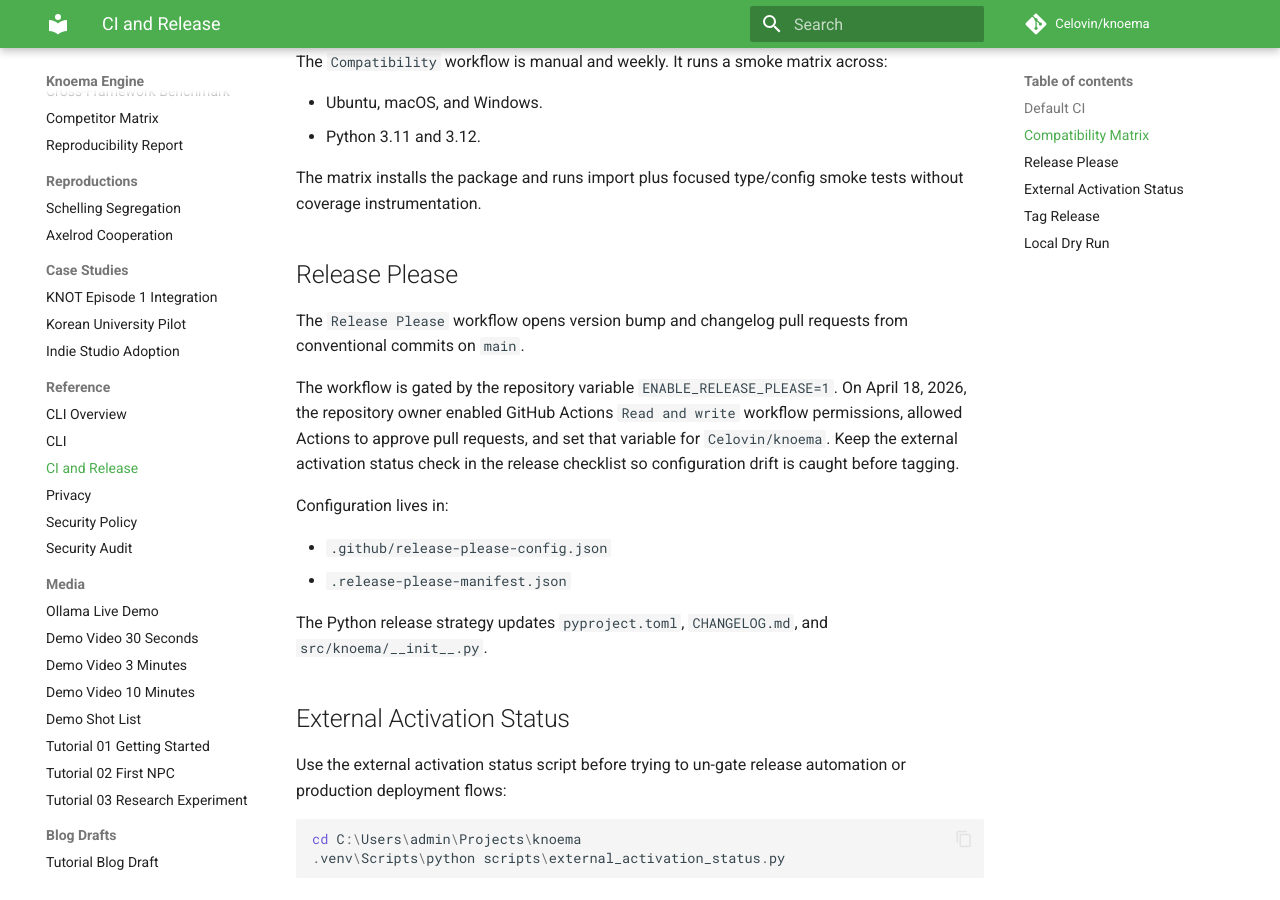
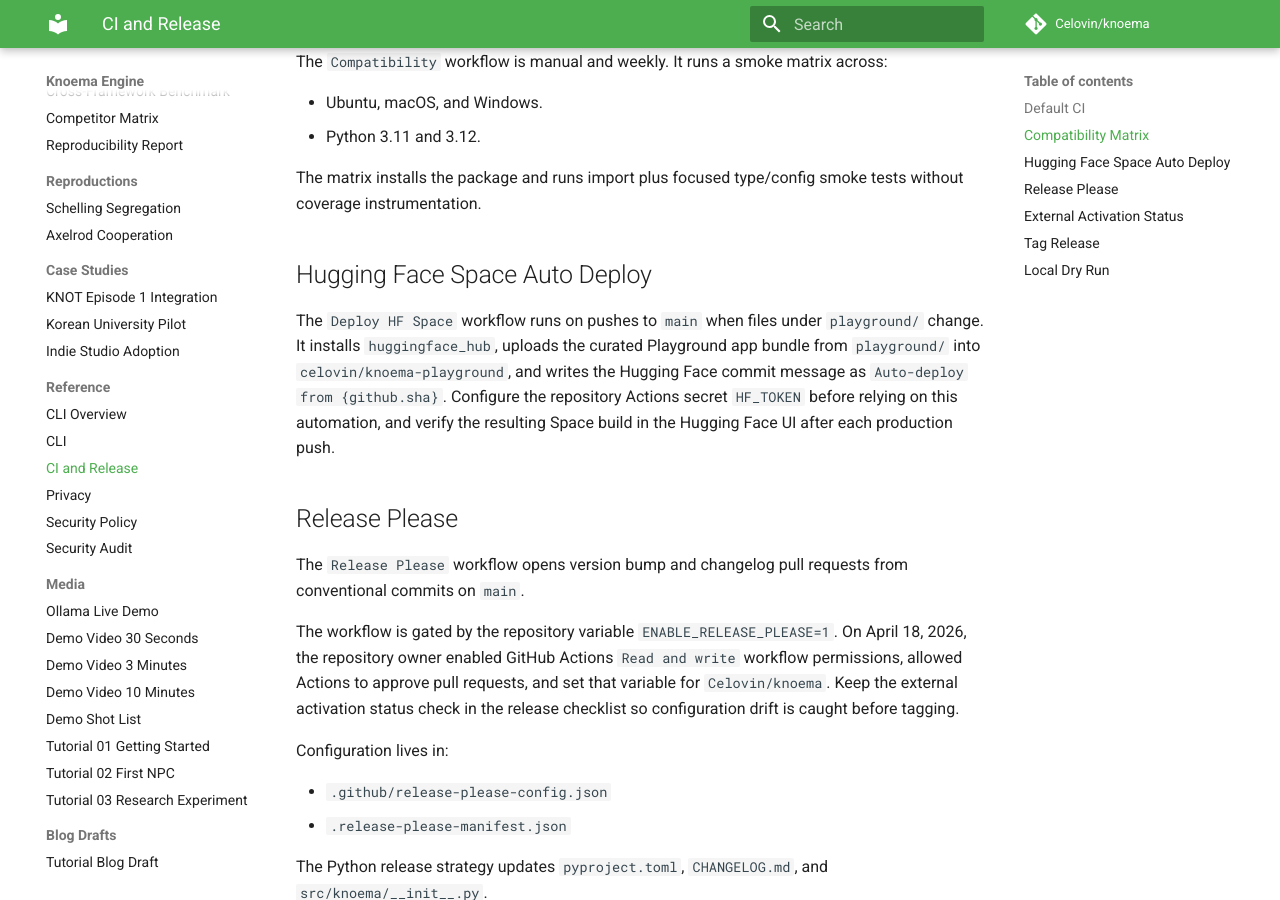
Before and after one commit to Celovin/knoema, an MkDocs documentation site: the page built from docs/ci-release-automation.md, in a window 1280 px wide and 900 px high, scrolled down 633 px. Built offline with MkDocs 1.6.1 and Material for MkDocs 9.7.7, drawn with Linux system fonts in a browser that asks for light colours; comment, search, counter and statistics services are not loaded.

Commit message:
ci(playground): auto-deploy HF Space on main pushes

```diff
--- a/docs/ci-release-automation.md
+++ b/docs/ci-release-automation.md
@@ -22,6 +22,10 @@
 - Python 3.11 and 3.12.
 
 The matrix installs the package and runs import plus focused type/config smoke tests without coverage instrumentation.
+
+## Hugging Face Space Auto Deploy
+
+The `Deploy HF Space` workflow runs on pushes to `main` when files under `playground/` change. It installs `huggingface_hub`, uploads the curated Playground app bundle from `playground/` into `celovin/knoema-playground`, and writes the Hugging Face commit message as `Auto-deploy from {github.sha}`. Configure the repository Actions secret `HF_TOKEN` before relying on this automation, and verify the resulting Space build in the Hugging Face UI after each production push.
 
 ## Release Please
 
```
Also changed, not shown: 1 other file.
